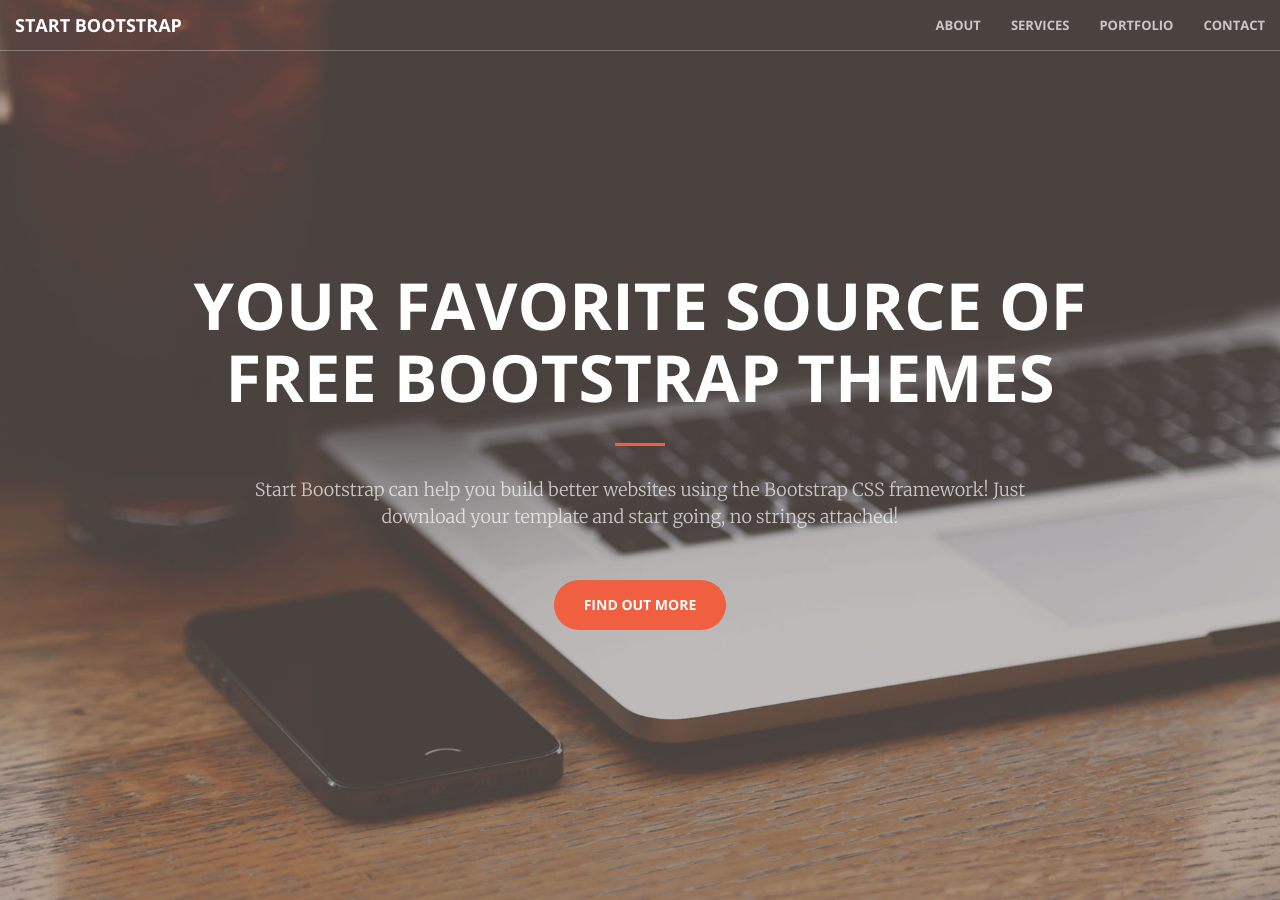
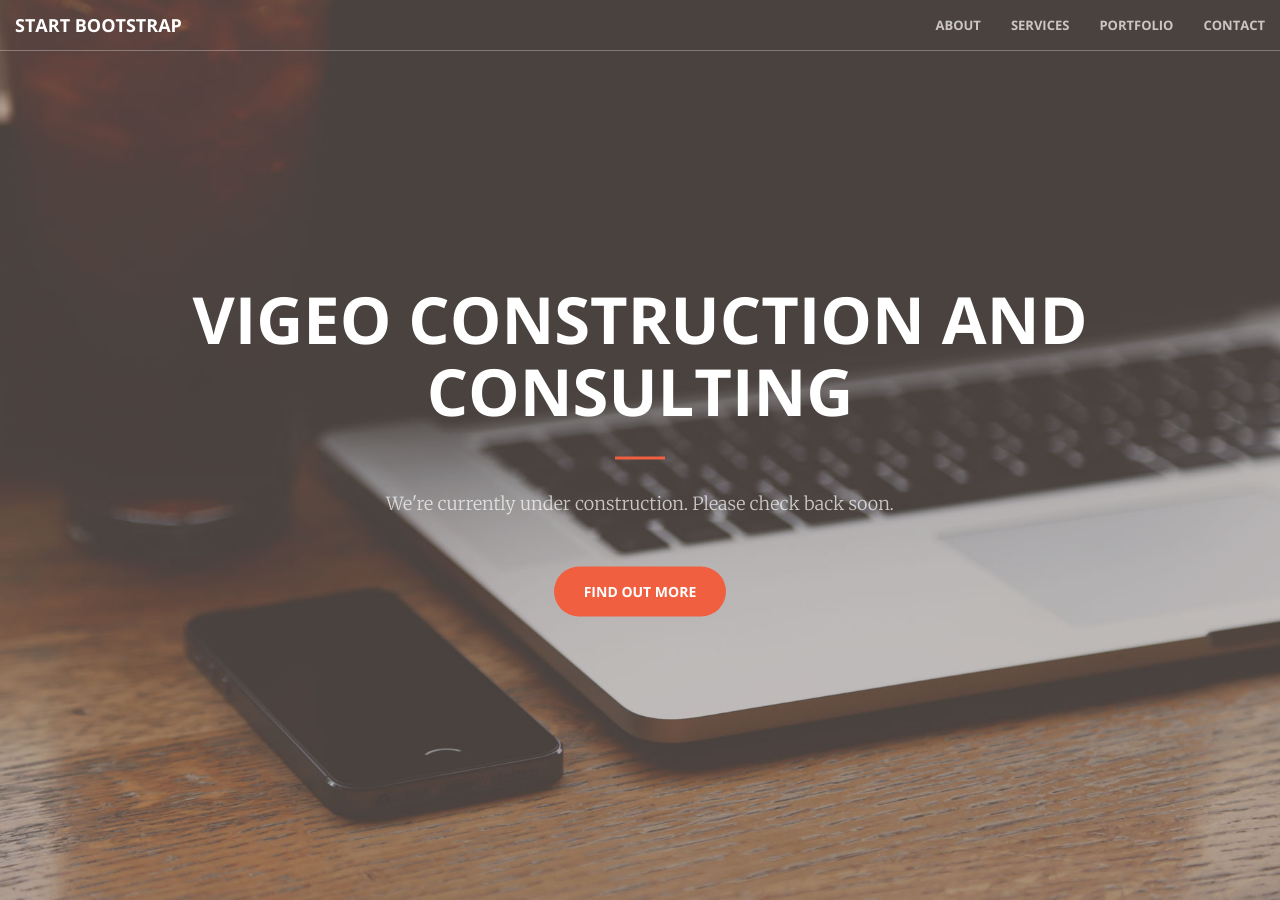
Before and after one commit to starbuck10/Vigeo, a Jekyll site: the page built from index.html, in a window 1280 px wide and 900 px high. Built offline with Jekyll 4.4.1, drawn with Linux system fonts in a browser that asks for light colours.

Commit message:
Update header.html

```diff
--- a/_includes/header.html
+++ b/_includes/header.html
@@ -1,9 +1,9 @@
 <header>
     <div class="header-content">
         <div class="header-content-inner">
-            <h1>Your Favorite Source of Free Bootstrap Themes</h1>
+            <h1>Vigeo Construction and Consulting</h1>
             <hr>
-            <p>Start Bootstrap can help you build better websites using the Bootstrap CSS framework! Just download your template and start going, no strings attached!</p>
+            <p>We're currently under construction.  Please check back soon.</p>
             <a href="#about" class="btn btn-primary btn-xl page-scroll">Find Out More</a>
         </div>
     </div>
```
